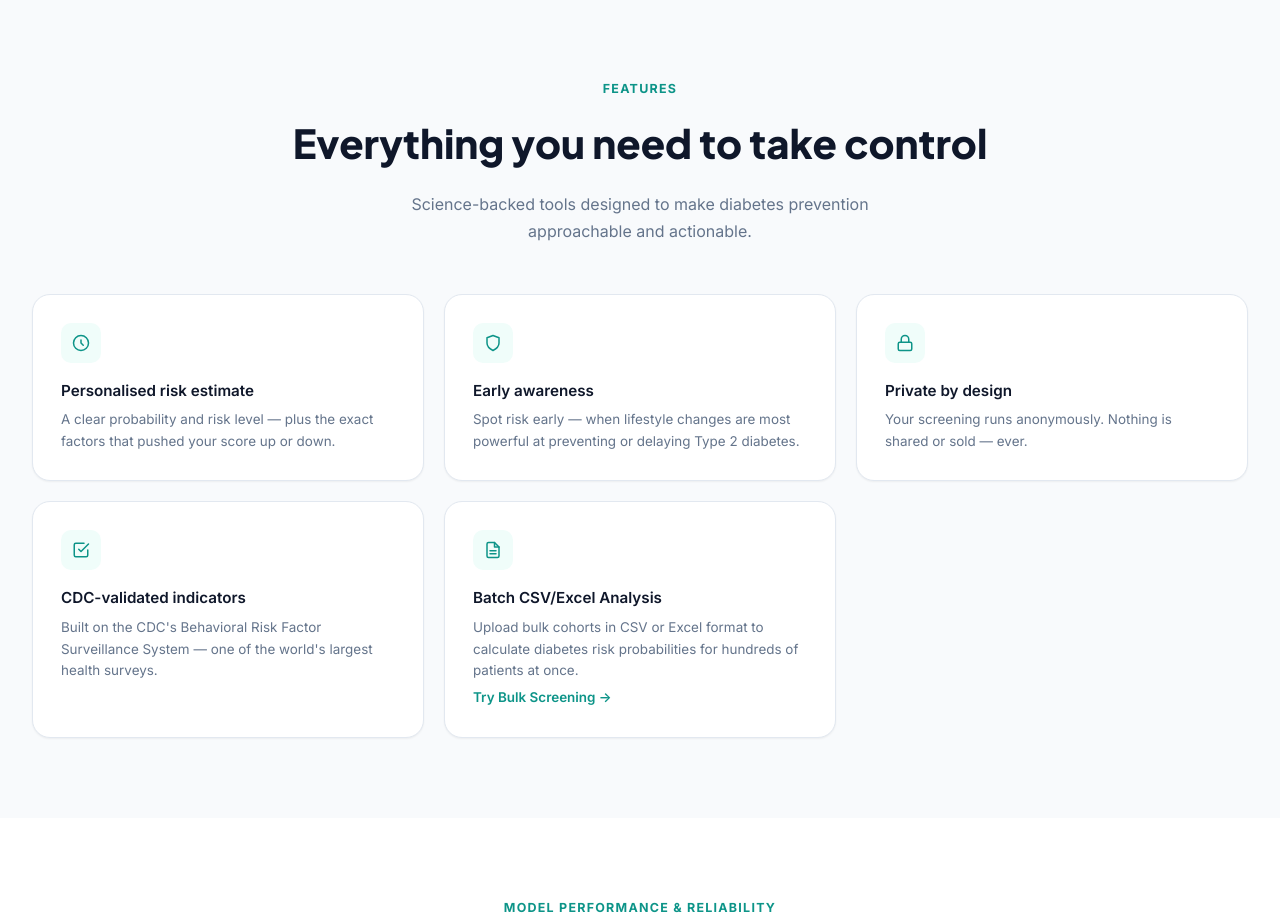
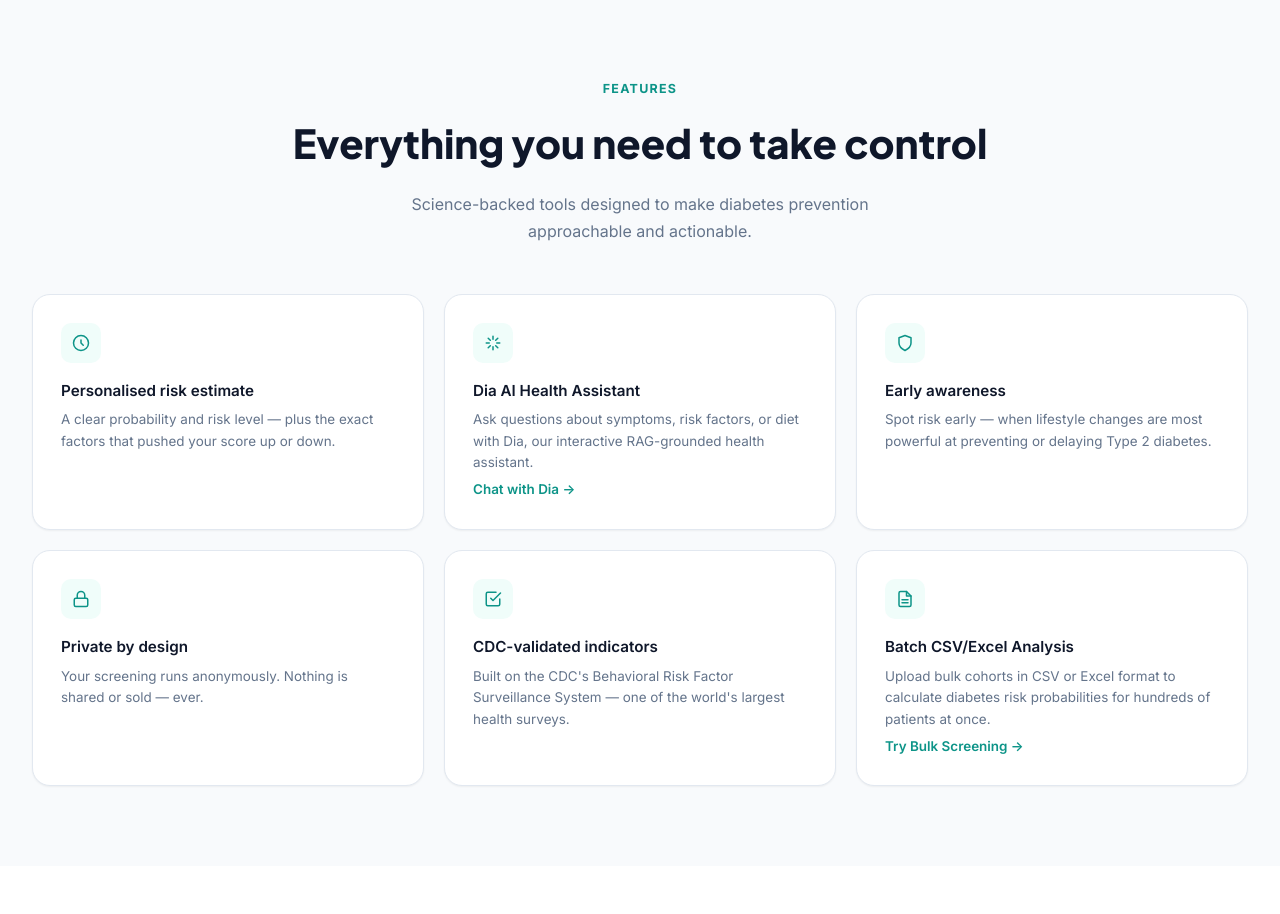
Before and after one commit to whyshak/glucoscreen, a Flask app: page / in a window 1280 px wide. Shown: the part 1372-2286 px from the top of the page. Run offline with Flask 3, Linux system fonts and the light colour scheme; parts of the project's set-up code (start-up, migrations or seed data) failed here and were passed over.

Commit message:
Add new feature card for dia

```diff
--- a/app/templates/index.html
+++ b/app/templates/index.html
@@ -205,32 +205,20 @@ helps you take the next step with clear guidance.{% endblock %}
         </p>
       </article>
 
-      <!-- <article class="feature-card">
-        <div class="feature-card__icon" aria-hidden="true">
-          <svg xmlns="http://www.w3.org/2000/svg" width="18" height="18" viewBox="0 0 24 24" fill="none"
-            stroke="currentColor" stroke-width="2" stroke-linecap="round" stroke-linejoin="round">
-            <path
-              d="M17 20h5v-2a3 3 0 00-5.356-1.857M17 20H7m10 0v-2c0-.656-.126-1.283-.356-1.857M7 20H2v-2a3 3 0 015.356-1.857M7 20v-2c0-.656.126-1.283.356-1.857m0 0a5.002 5.002 0 019.288 0" />
-          </svg>
-        </div>
-        <h3 class="feature-card__title">Diet &amp; meal guidance</h3>
-        <p class="feature-card__body">
-          Practical, food-first advice on what to eat, portion sizes and a balanced diabetes-friendly plate.
-        </p>
-      </article>
-
       <article class="feature-card">
         <div class="feature-card__icon" aria-hidden="true">
           <svg xmlns="http://www.w3.org/2000/svg" width="18" height="18" viewBox="0 0 24 24" fill="none"
             stroke="currentColor" stroke-width="2" stroke-linecap="round" stroke-linejoin="round">
-            <path d="M13 2L3 14h9l-1 8 10-12h-9l1-8z" />
+            <path d="M12 3v4M12 17v4M3 12h4M17 12h4M5.6 5.6l2.8 2.8M15.6 15.6l2.8 2.8M18.4 5.6l-2.8 2.8M8.4 15.6l-2.8 2.8" />
           </svg>
         </div>
-        <h3 class="feature-card__title">Exercise plans</h3>
+        <h3 class="feature-card__title">Dia AI Health Assistant</h3>
         <p class="feature-card__body">
-          Safe, achievable activity routines that improve insulin sensitivity and fit your fitness level.
+          Ask questions about symptoms, risk factors, or diet with Dia, our interactive RAG-grounded health assistant.
+          <a href="{{ url_for('main.chat') }}"
+            style="color:var(--brand-600);font-weight:600;display:block;margin-top:0.35rem;">Chat with Dia &rarr;</a>
         </p>
-      </article> -->
+      </article>
 
       <article class="feature-card">
         <div class="feature-card__icon" aria-hidden="true">
```
